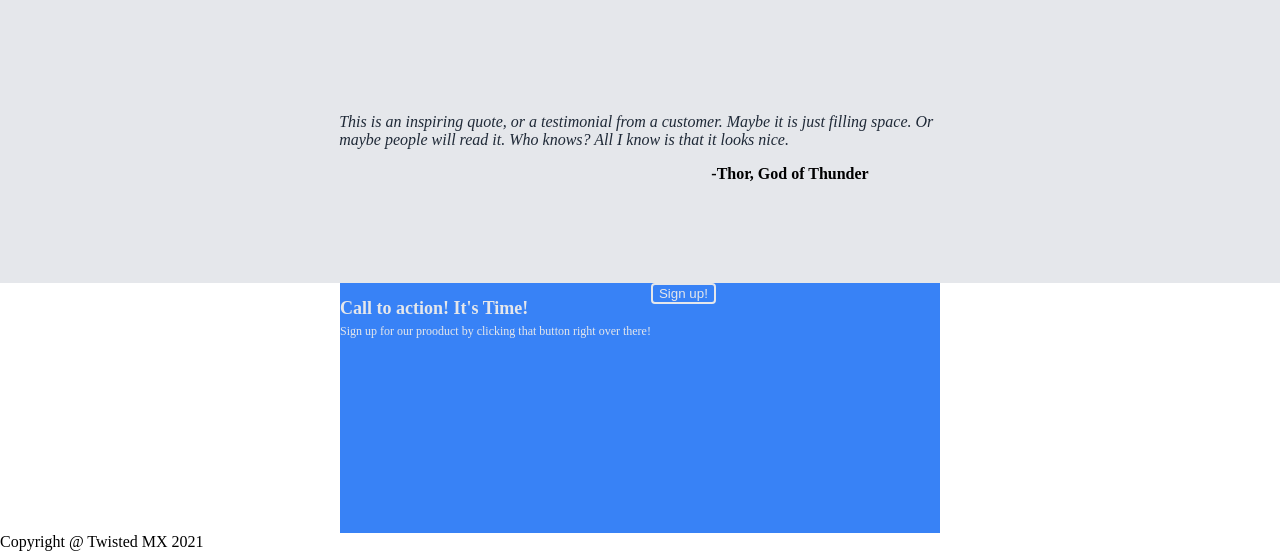
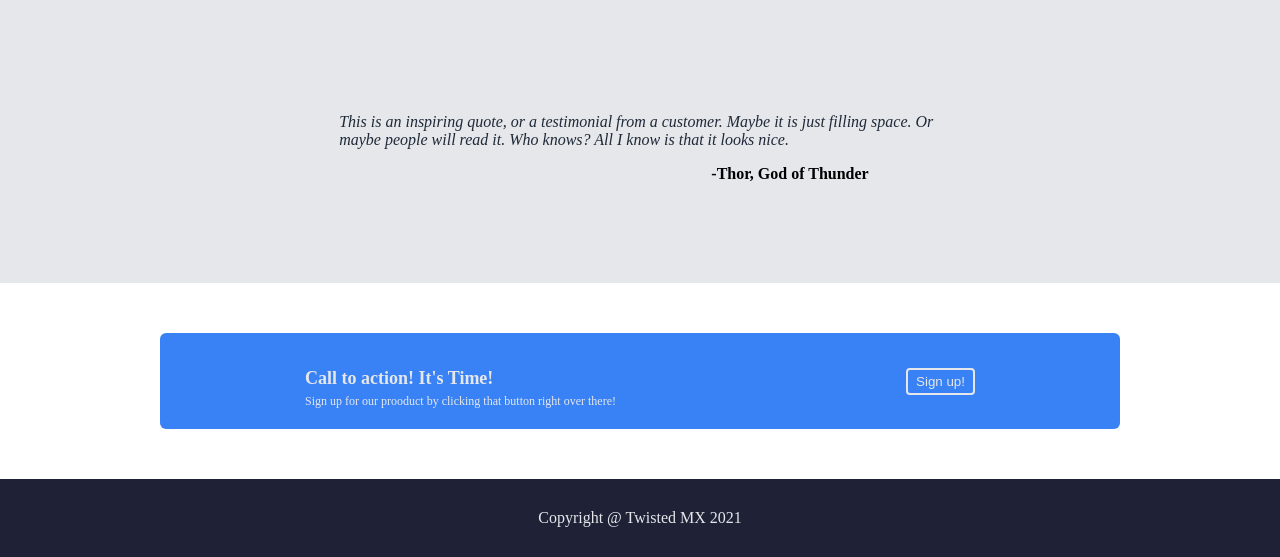
Before and after one commit to boombathebig/twisted-mx-demo, a plain HTML site: page index.html in a window 1280 px wide. Shown: the part 709-1266 px from the top of the page. Drawn offline with Linux system fonts and the light colour scheme.

Commit message:
aligned call to action, resized button, changed font color & background color & text color & alignment of footer.

```diff
--- a/index.html
+++ b/index.html
@@ -75,8 +75,9 @@
  <!-- END CALL TO ACTION-->
 
   <!-- BEGIN FOOTER-->
-  <container class="footer"></container>
-  <span>Copyright @ Twisted MX 2021</span>
+  <container class="footer">
+    <span>Copyright @ Twisted MX 2021</span>
+  </container>
   <!-- END FOOTER-->
 
 </body>
--- a/style.css
+++ b/style.css
@@ -121,11 +121,18 @@ body {
 .call{
     display: flex;
     background-color: #3882F6;
-    width: 600px;
+    width: 75%;
     height: 250px;
     align-self: center;
     flex-direction: row;
-    align-content:
+    flex:1;
+    margin-top: 50px;
+    margin-bottom: 50px;
+    border-radius: 6px;
+    padding-top: 20px;
+    padding-bottom: 20px;
+    justify-content: space-around;
+    align-items: center;
 }
 
 .call-title{
@@ -137,6 +144,7 @@ body {
     font-size: 12px;
     color: #E5E7EB;
     margin: -10px 0 0 0;
+
 }
 
 .call-button{
@@ -146,4 +154,15 @@ body {
     height: fit-content;
     color: #E5E7EB;
     border-style: solid;
+    padding: 4px 8px 4px 8px;
 }
+
+/* End Call to Action / Begin footer */
+
+.footer{
+    display: flex;
+    justify-content: center;
+    align-items: center;
+    background-color: #1F2237;
+    color: #E5E7EB;
+    padding: 30px 0 30px 0;
```
